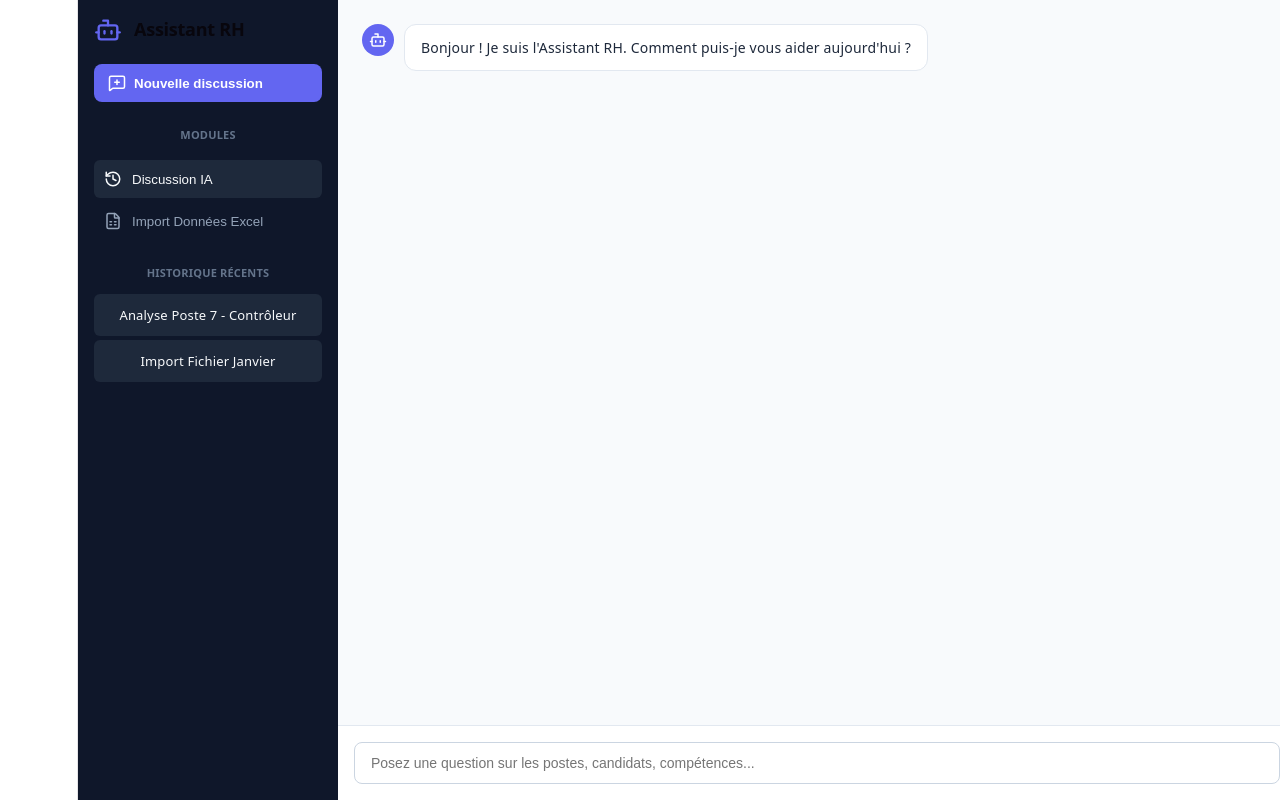
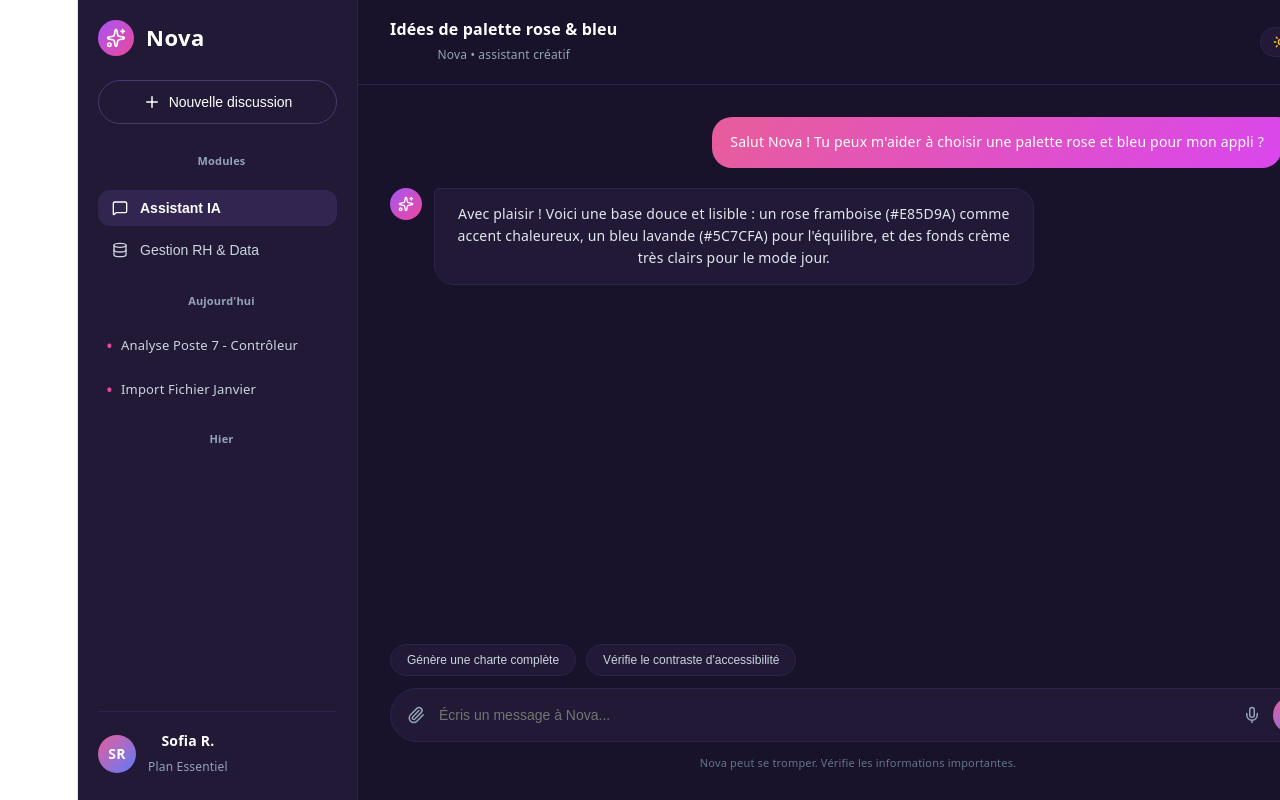
Before and after one commit to Josue040906/chatfronty, a React (Vite) app: page / in a window 1280 px wide. Shown: the top 800 px of the page. Built offline with nearby package versions, Linux system fonts and the light colour scheme.

Commit message:
style: refonte complète de l'interface Chat selon la maquette Nova

```diff
--- a/src/components/ChatWindow.jsx
+++ b/src/components/ChatWindow.jsx
@@ -1,70 +1,111 @@
 import React, { useState } from 'react';
-import { Send, Bot, User } from 'lucide-react';
+import { Send, Sparkles, Mic, Paperclip, Sun, Moon, Smile } from 'lucide-react';
 
 export default function ChatWindow() {
   const [messages, setMessages] = useState([
-    { sender: 'bot', text: 'Bonjour ! Je suis l\'Assistant RH. Comment puis-je vous aider aujourd\'hui ?' }
+    { sender: 'user', text: "Salut Nova ! Tu peux m'aider à choisir une palette rose et bleu pour mon appli ?" },
+    { sender: 'bot', text: "Avec plaisir ! Voici une base douce et lisible : un rose framboise (#E85D9A) comme accent chaleureux, un bleu lavande (#5C7CFA) pour l'équilibre, et des fonds crème très clairs pour le mode jour." }
   ]);
   const [input, setInput] = useState('');
 
   const handleSend = () => {
     if (!input.trim()) return;
-
-    const userMessage = { sender: 'user', text: input };
-    setMessages((prev) => [...prev, userMessage]);
+    const userMsg = { sender: 'user', text: input };
+    setMessages((prev) => [...prev, userMsg]);
     setInput('');
 
-    // Simulation de réponse de l'IA (mock)
     setTimeout(() => {
-      const botResponse = {
-        sender: 'bot',
-        text: `Données analysées pour votre requête : "${input}". (Connecteur backend en attente)`
-      };
-      setMessages((prev) => [...prev, botResponse]);
-    }, 800);
+      setMessages((prev) => [
+        ...prev,
+        { sender: 'bot', text: `Analyse en cours concernant : "${input}". Comment souhaitez-vous procéder ?` }
+      ]);
+    }, 700);
   };
 
   return (
-    <div style={styles.chatContainer}>
-      <div style={styles.messageList}>
-        {messages.map((msg, idx) => (
-          <div key={idx} style={{ ...styles.messageRow, justifyContent: msg.sender === 'user' ? 'flex-end' : 'flex-start' }}>
-            {msg.sender === 'bot' && <div style={styles.botAvatar}><Bot size={18} color="#fff" /></div>}
+    <div style={styles.container}>
+      {/* Header */}
+      <div style={styles.topBar}>
+        <div>
+          <h3 style={styles.chatTitle}>Idées de palette rose & bleu</h3>
+          <p style={styles.chatSub}>Nova • assistant créatif</p>
+        </div>
+        <div style={styles.themeToggle}>
+          <Sun size={16} color="#fbbf24" />
+          <Moon size={16} color="#94a3b8" />
+        </div>
+      </div>
+
+      {/* Message Feed */}
+      <div style={styles.feed}>
+        {messages.map((msg, i) => (
+          <div key={i} style={{ ...styles.row, justifyContent: msg.sender === 'user' ? 'flex-end' : 'flex-start' }}>
+            {msg.sender === 'bot' && (
+              <div style={styles.botIcon}>
+                <Sparkles size={16} color="#ffffff" />
+              </div>
+            )}
+
             <div style={{ ...styles.bubble, ...(msg.sender === 'user' ? styles.userBubble : styles.botBubble) }}>
               {msg.text}
             </div>
-            {msg.sender === 'user' && <div style={styles.userAvatar}><User size={18} color="#fff" /></div>}
+
+            {msg.sender === 'user' && (
+              <div style={styles.userIcon}>
+                <Smile size={18} color="#ffffff" />
+              </div>
+            )}
           </div>
         ))}
       </div>
 
-      <div style={styles.inputArea}>
+      {/* Action Chips */}
+      <div style={styles.chipsRow}>
+        <button style={styles.chip}>Génère une charte complète</button>
+        <button style={styles.chip}>Vérifie le contraste d'accessibilité</button>
+      </div>
+
+      {/* Input Bar */}
+      <div style={styles.inputContainer}>
+        <div style={styles.inputWrapper}>
+          <Paperclip size={18} color="#94a3b8" style={{ cursor: 'pointer' }} />
           <input
             type="text"
-          placeholder="Posez une question sur les postes, candidats, compétences..."
+            placeholder="Écris un message à Nova..."
             value={input}
             onChange={(e) => setInput(e.target.value)}
             onKeyDown={(e) => e.key === 'Enter' && handleSend()}
             style={styles.input}
           />
-        <button onClick={handleSend} style={styles.sendBtn}>
-          <Send size={18} />
+          <Mic size={18} color="#94a3b8" style={{ cursor: 'pointer' }} />
+          <button style={styles.sendBtn} onClick={handleSend}>
+            <Send size={16} color="#ffffff" />
           </button>
+        </div>
+        <p style={styles.disclaimer}>Nova peut se tromper. Vérifie les informations importantes.</p>
       </div>
     </div>
   );
 }
 
 const styles = {
-  chatContainer: { flex: 1, display: 'flex', flexDirection: 'column', height: '100vh', backgroundColor: '#f8fafc' },
-  messageList: { flex: 1, padding: '24px', overflowY: 'auto', display: 'flex', flexDirection: 'column', gap: '16px' },
-  messageRow: { display: 'flex', alignItems: 'flex-start', gap: '10px' },
-  botAvatar: { width: '32px', height: '32px', borderRadius: '50%', backgroundColor: '#6366f1', display: 'flex', alignItems: 'center', justifyContent: 'center' },
-  userAvatar: { width: '32px', height: '32px', borderRadius: '50%', backgroundColor: '#0f172a', display: 'flex', alignItems: 'center', justifyContent: 'center' },
-  bubble: { maxWidth: '60%', padding: '12px 16px', borderRadius: '12px', fontSize: '14px', lineHeight: '1.5' },
-  botBubble: { backgroundColor: '#fff', color: '#1e293b', border: '1px solid #e2e8f0' },
-  userBubble: { backgroundColor: '#6366f1', color: '#fff' },
-  inputArea: { padding: '16px', backgroundColor: '#fff', borderTop: '1px solid #e2e8f0', display: 'flex', gap: '12px' },
-  input: { flex: 1, padding: '12px 16px', borderRadius: '8px', border: '1px solid #cbd5e1', outline: 'none', fontSize: '14px' },
-  sendBtn: { padding: '12px 16px', backgroundColor: '#6366f1', color: '#fff', border: 'none', borderRadius: '8px', cursor: 'pointer', display: 'flex', alignItems: 'center' }
+  container: { flex: 1, height: '100vh', backgroundColor: '#18122B', display: 'flex', flexDirection: 'column', color: '#ffffff' },
+  topBar: { display: 'flex', justifyContent: 'space-between', alignItems: 'center', padding: '16px 32px', borderBottom: '1px solid #2d234a' },
+  chatTitle: { margin: 0, fontSize: '16px', fontWeight: '600' },
+  chatSub: { margin: 0, fontSize: '12px', color: '#94a3b8' },
+  themeToggle: { display: 'flex', gap: '8px', backgroundColor: '#211935', padding: '6px 12px', borderRadius: '20px', border: '1px solid #2d234a' },
+  feed: { flex: 1, overflowY: 'auto', padding: '32px', display: 'flex', flexDirection: 'column', gap: '20px' },
+  row: { display: 'flex', alignItems: 'flex-start', gap: '12px' },
+  botIcon: { width: '32px', height: '32px', borderRadius: '50%', background: 'linear-gradient(135deg, #a855f7, #ec4899)', display: 'flex', alignItems: 'center', justifyContent: 'center', flexShrink: 0 },
+  userIcon: { width: '32px', height: '32px', borderRadius: '50%', background: 'linear-gradient(135deg, #60a5fa, #818cf8)', display: 'flex', alignItems: 'center', justifyContent: 'center', flexShrink: 0 },
+  bubble: { maxWidth: '60%', padding: '14px 18px', borderRadius: '20px', fontSize: '14px', lineHeight: '1.6' },
+  botBubble: { backgroundColor: '#211935', color: '#e2e8f0', border: '1px solid #2d234a', borderTopLeftRadius: '4px' },
+  userBubble: { background: 'linear-gradient(135deg, #e85d9a, #d946ef)', color: '#ffffff', borderTopRightRadius: '4px' },
+  chipsRow: { display: 'flex', gap: '10px', padding: '0 32px 12px 32px' },
+  chip: { backgroundColor: '#211935', border: '1px solid #2d234a', color: '#cbd5e1', padding: '8px 16px', borderRadius: '16px', fontSize: '12px', cursor: 'pointer' },
+  inputContainer: { padding: '0 32px 24px 32px', textAlign: 'center' },
+  inputWrapper: { display: 'flex', alignItems: 'center', gap: '12px', backgroundColor: '#211935', border: '1px solid #2d234a', padding: '8px 16px', borderRadius: '28px' },
+  input: { flex: 1, backgroundColor: 'transparent', border: 'none', outline: 'none', color: '#ffffff', fontSize: '14px' },
+  sendBtn: { width: '36px', height: '36px', borderRadius: '50%', background: 'linear-gradient(135deg, #e85d9a, #5c7cfa)', border: 'none', display: 'flex', alignItems: 'center', justifyContent: 'center', cursor: 'pointer' },
+  disclaimer: { fontSize: '11px', color: '#64748b', marginTop: '8px' }
 };
--- a/src/components/Sidebar.jsx
+++ b/src/components/Sidebar.jsx
@@ -1,60 +1,91 @@
 import React from 'react';
-import { MessageSquarePlus, FileSpreadsheet, Bot, History } from 'lucide-react';
+import { Sparkles, Plus, MessageSquare, Database, Moon, Sun } from 'lucide-react';
 
 export default function Sidebar({ activeTab, setActiveTab, history, onSelectChat, onNewChat }) {
   return (
-    <div style={styles.sidebar}>
+    <aside style={styles.sidebar}>
+      {/* Brand Logo */}
       <div style={styles.header}>
-        <Bot size={28} color="#6366f1" />
-        <h2 style={styles.title}>Assistant RH</h2>
+        <div style={styles.logoBadge}>
+          <Sparkles size={20} color="#ffffff" />
+        </div>
+        <h2 style={styles.title}>Nova</h2>
       </div>
 
+      {/* Action Button */}
       <button style={styles.newBtn} onClick={onNewChat}>
-        <MessageSquarePlus size={18} />
+        <Plus size={18} />
         <span>Nouvelle discussion</span>
       </button>
 
+      {/* Navigation Modules */}
       <div style={styles.menu}>
         <p style={styles.sectionTitle}>Modules</p>
         <button
           style={{ ...styles.menuItem, ...(activeTab === 'chat' ? styles.activeItem : {}) }}
           onClick={() => setActiveTab('chat')}
         >
-          <History size={18} />
-          <span>Discussion IA</span>
+          <MessageSquare size={16} />
+          <span>Assistant IA</span>
         </button>
 
         <button
-          style={{ ...styles.menuItem, ...(activeTab === 'excel' ? styles.activeItem : {}) }}
-          onClick={() => setActiveTab('excel')}
+          style={{ ...styles.menuItem, ...(activeTab === 'crud' ? styles.activeItem : {}) }}
+          onClick={() => setActiveTab('crud')}
         >
-          <FileSpreadsheet size={18} />
-          <span>Import Données Excel</span>
+          <Database size={16} />
+          <span>Gestion RH & Data</span>
         </button>
       </div>
 
+      {/* Recent History */}
       <div style={styles.historyContainer}>
-        <p style={styles.sectionTitle}>Historique Récents</p>
-        {history.map((item) => (
+        <p style={styles.sectionTitle}>Aujourd'hui</p>
+        {history.slice(0, 3).map((item) => (
           <div key={item.id} style={styles.historyItem} onClick={() => onSelectChat(item)}>
+            <span style={styles.dot}>•</span>
+            <p style={styles.historyText}>{item.title}</p>
+          </div>
+        ))}
+
+        <p style={{ ...styles.sectionTitle, marginTop: '16px' }}>Hier</p>
+        {history.slice(3).map((item) => (
+          <div key={item.id} style={styles.historyItem} onClick={() => onSelectChat(item)}>
+            <span style={styles.dot}>•</span>
             <p style={styles.historyText}>{item.title}</p>
           </div>
         ))}
       </div>
-    </div>
+
+      {/* User Profile Footer */}
+      <div style={styles.userFooter}>
+        <div style={styles.avatar}>SR</div>
+        <div style={styles.userInfo}>
+          <p style={styles.userName}>Sofia R.</p>
+          <p style={styles.userPlan}>Plan Essentiel</p>
+        </div>
+      </div>
+    </aside>
   );
 }
 
 const styles = {
-  sidebar: { width: '260px', backgroundColor: '#0f172a', color: '#f8fafc', padding: '16px', display: 'flex', flexDirection: 'column', height: '100vh', boxSizing: 'border-box' },
-  header: { display: 'flex', alignItems: 'center', gap: '12px', marginBottom: '20px' },
-  title: { fontSize: '18px', fontWeight: 'bold', margin: 0 },
-  newBtn: { display: 'flex', alignItems: 'center', gap: '8px', width: '100%', padding: '10px 14px', backgroundColor: '#6366f1', color: '#fff', border: 'none', borderRadius: '8px', cursor: 'pointer', fontWeight: '600', marginBottom: '20px' },
-  menu: { display: 'flex', flexDirection: 'column', gap: '4px', marginBottom: '20px' },
-  sectionTitle: { fontSize: '11px', textTransform: 'uppercase', color: '#64748b', fontWeight: 'bold', marginBottom: '8px' },
-  menuItem: { display: 'flex', alignItems: 'center', gap: '10px', padding: '10px', backgroundColor: 'transparent', color: '#94a3b8', border: 'none', borderRadius: '6px', cursor: 'pointer', textAlign: 'left', width: '100%' },
-  activeItem: { backgroundColor: '#1e293b', color: '#f8fafc' },
+  sidebar: { width: '280px', backgroundColor: '#211935', color: '#e2e8f0', padding: '20px', display: 'flex', flexDirection: 'column', height: '100vh', boxSizing: 'border-box', borderRight: '1px solid #2d234a' },
+  header: { display: 'flex', alignItems: 'center', gap: '12px', marginBottom: '24px' },
+  logoBadge: { width: '36px', height: '36px', borderRadius: '50%', background: 'linear-gradient(135deg, #a855f7, #ec4899)', display: 'flex', alignItems: 'center', justifyContent: 'center' },
+  title: { fontSize: '22px', fontWeight: 'bold', margin: 0, color: '#ffffff', letterSpacing: '0.5px' },
+  newBtn: { display: 'flex', alignItems: 'center', justifyContent: 'center', gap: '8px', width: '100%', padding: '12px', background: 'transparent', border: '1px solid #4c3870', color: '#ffffff', borderRadius: '24px', cursor: 'pointer', fontWeight: '500', fontSize: '14px', marginBottom: '24px', transition: 'all 0.2s' },
+  menu: { display: 'flex', flexDirection: 'column', gap: '6px', marginBottom: '20px' },
+  sectionTitle: { fontSize: '11px', color: '#94a3b8', fontWeight: '600', marginBottom: '10px', paddingLeft: '8px' },
+  menuItem: { display: 'flex', alignItems: 'center', gap: '12px', padding: '10px 14px', backgroundColor: 'transparent', color: '#cbd5e1', border: 'none', borderRadius: '12px', cursor: 'pointer', textAlign: 'left', width: '100%', fontSize: '14px' },
+  activeItem: { backgroundColor: '#322550', color: '#ffffff', fontWeight: '600' },
   historyContainer: { flex: 1, overflowY: 'auto' },
-  historyItem: { padding: '8px 10px', borderRadius: '6px', cursor: 'pointer', marginBottom: '4px', backgroundColor: '#1e293b' },
-  historyText: { margin: 0, fontSize: '13px', whiteSpace: 'nowrap', overflow: 'hidden', textOverflow: 'ellipsis' }
+  historyItem: { display: 'flex', alignItems: 'center', gap: '8px', padding: '8px', borderRadius: '8px', cursor: 'pointer', marginBottom: '2px', color: '#cbd5e1' },
+  dot: { color: '#ec4899', fontSize: '18px' },
+  historyText: { margin: 0, fontSize: '13px', whiteSpace: 'nowrap', overflow: 'hidden', textOverflow: 'ellipsis' },
+  userFooter: { display: 'flex', alignItems: 'center', gap: '12px', paddingTop: '16px', borderTop: '1px solid #2d234a' },
+  avatar: { width: '38px', height: '38px', borderRadius: '50%', background: 'linear-gradient(135deg, #e85d9a, #5c7cfa)', display: 'flex', alignItems: 'center', justifyContent: 'center', fontWeight: 'bold', color: '#fff', fontSize: '14px' },
+  userInfo: { display: 'flex', flexDirection: 'column' },
+  userName: { margin: 0, fontSize: '14px', fontWeight: '600', color: '#ffffff' },
+  userPlan: { margin: 0, fontSize: '12px', color: '#94a3b8' }
 };
```
Lines whose indentation alone changed are shown as unchanged.
